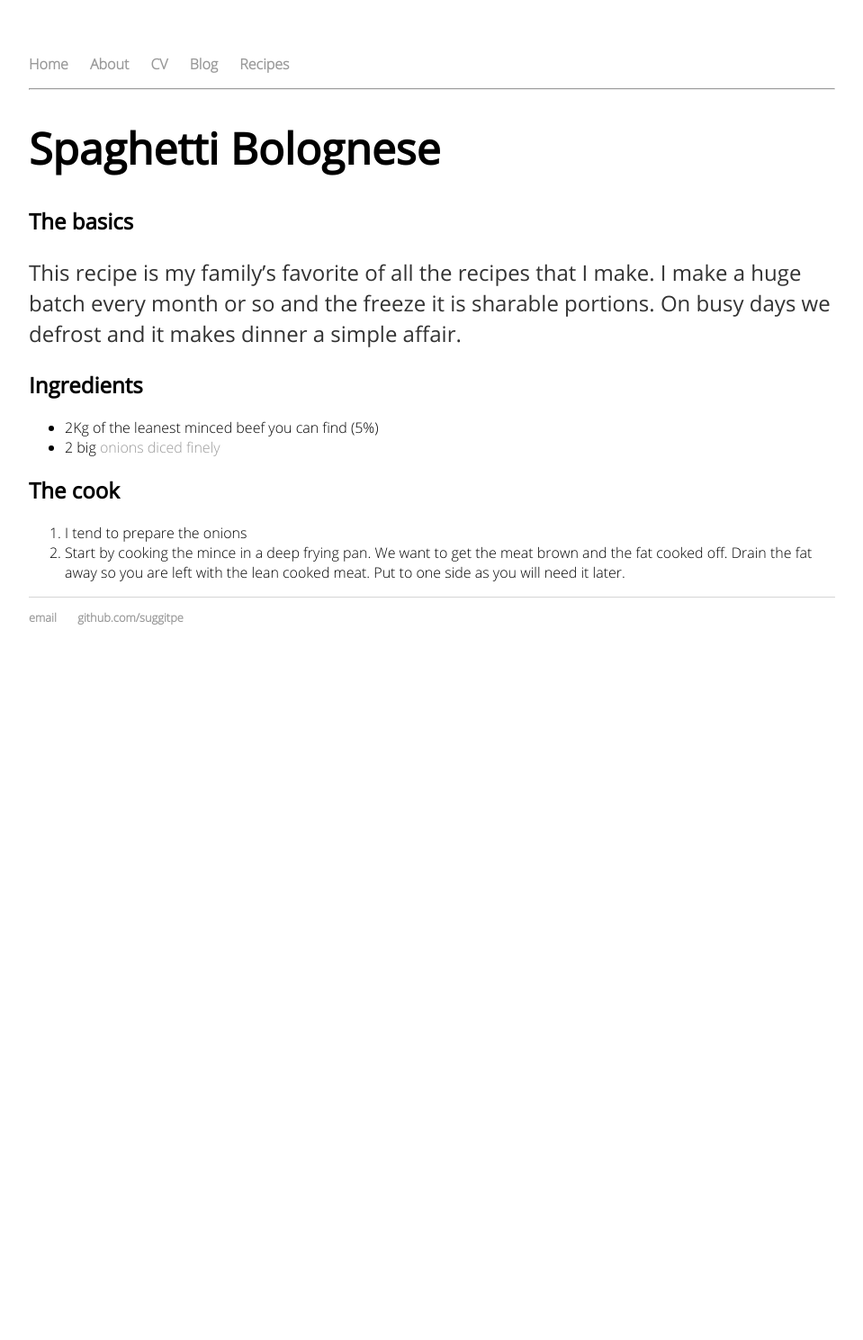
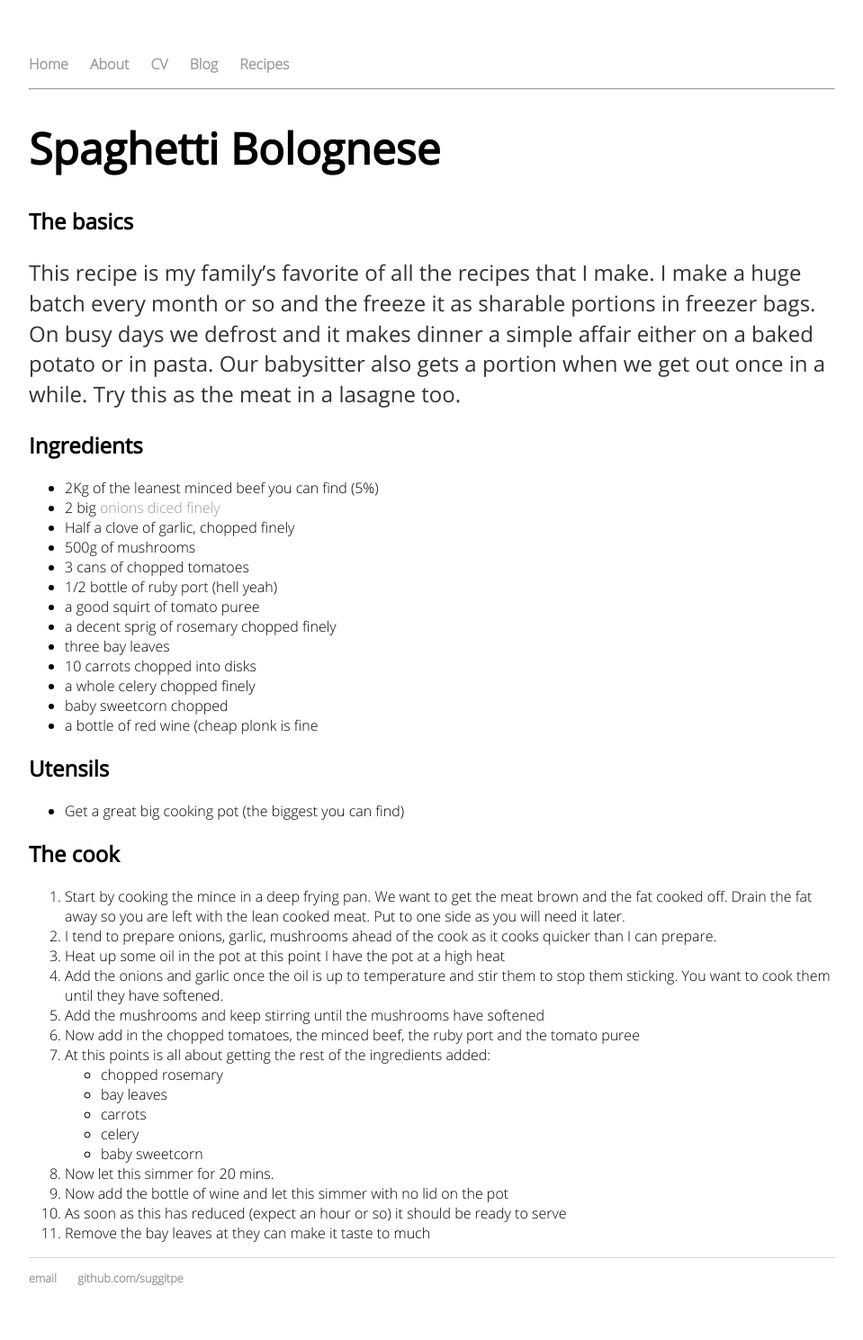
Before and after one commit to suggitpe/suggitpe.github.io, a Jekyll site: the page built from recipes/spaghetti-bolognese.md, in a window 1280 px wide. Shown: the whole page at 90% size, without its empty margins (160-1119 px from the left). Built offline with Jekyll 4.4.1, drawn with Linux system fonts in a browser that asks for light colours; before the commit the page ends 900 px from its top, so only the background shows below that.

Commit message:
updated bolognese recipe

```diff
--- a/recipes/spaghetti-bolognese.md
+++ b/recipes/spaghetti-bolognese.md
@@ -4,12 +4,40 @@ layout: default
 ---
 
 ## The basics
-This recipe is my family's favorite of all the recipes that I make.  I make a huge batch every month or so and the freeze it is sharable portions.  On busy days we defrost and it makes dinner a simple affair.
+This recipe is my family's favorite of all the recipes that I make.  I make a huge batch every month or so and the freeze it as sharable portions in freezer bags.  On busy days we defrost and it makes dinner a simple affair either on a baked potato or in pasta.  Our babysitter also gets a portion when we get out once in a while.  Try this as the meat in a lasagne too.
 
 ## Ingredients
  - 2Kg of the leanest minced beef you can find (5%)
  - 2 big [onions diced finely](tips.html#dice_onion)
+ - Half a clove of garlic, chopped finely
+ - 500g of mushrooms
+ - 3 cans of chopped tomatoes
+ - 1/2 bottle of ruby port (hell yeah)
+ - a good squirt of tomato puree
+ - a decent sprig of rosemary chopped finely
+ - three bay leaves
+ - 10 carrots chopped into disks
+ - a whole celery chopped finely
+ - baby sweetcorn chopped
+ - a bottle of red wine (cheap plonk is fine
+
+## Utensils
+ - Get a great big cooking pot (the biggest you can find)
 
 ## The cook
-1. I tend to prepare the onions
 1. Start by cooking the mince in a deep frying pan.  We want to get the meat brown and the fat cooked off.  Drain the fat away so you are left with the lean cooked meat.  Put to one side as you will need it later.
+1. I tend to prepare onions, garlic, mushrooms ahead of the cook as it cooks quicker than I can prepare.
+1. Heat up some oil in the pot at this point I have the pot at a high heat
+1. Add the onions and garlic once the oil is up to temperature and stir them to stop them sticking.  You want to cook them until they have softened.
+1. Add the mushrooms and keep stirring until the mushrooms have softened
+1. Now add in the chopped tomatoes, the minced beef, the ruby port and the tomato puree
+1. At this points is all about getting the rest of the ingredients added:
+  - chopped rosemary
+  - bay leaves
+  - carrots
+  - celery
+  - baby sweetcorn
+1. Now let this simmer for 20 mins.
+1. Now add the bottle of wine and let this simmer with no lid on the pot
+1. As soon as this has reduced (expect an hour or so) it should be ready to serve
+1. Remove the bay leaves at they can make it taste to much
```
